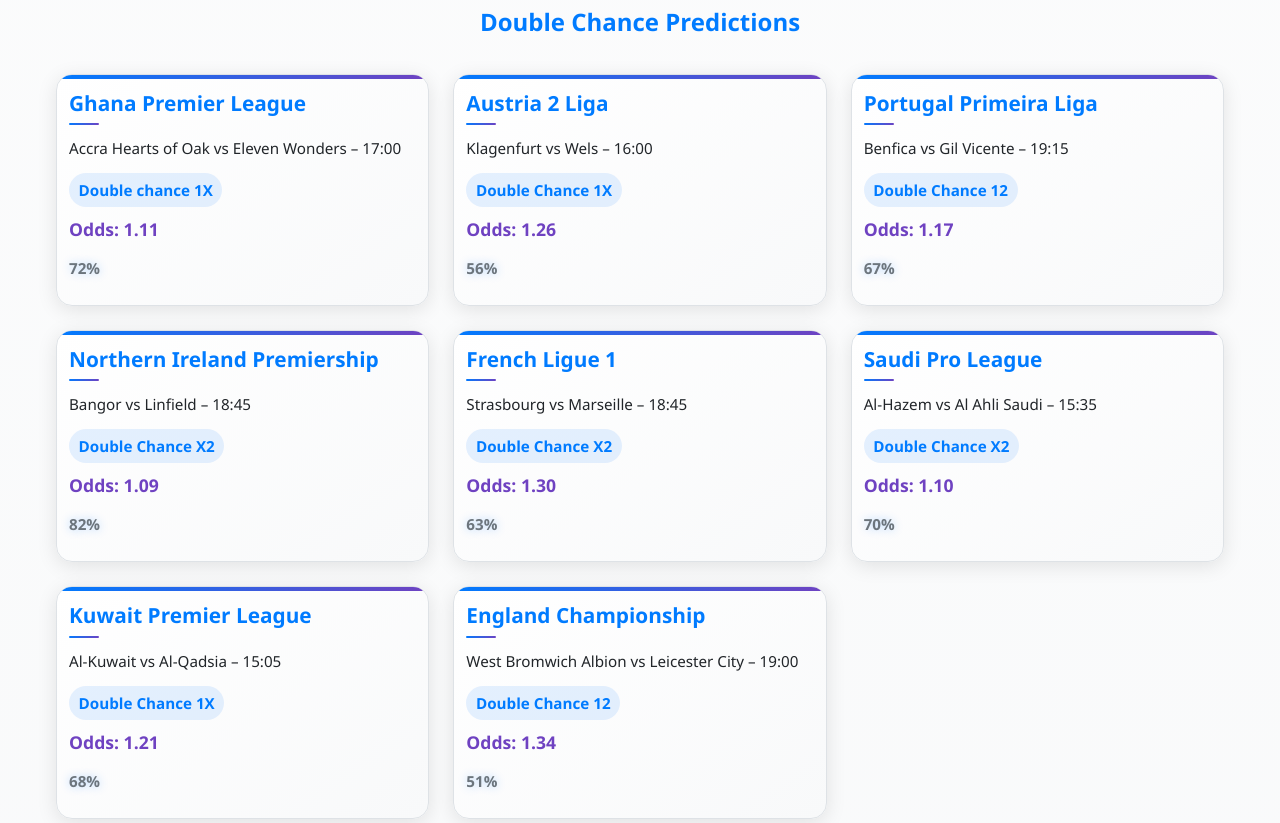
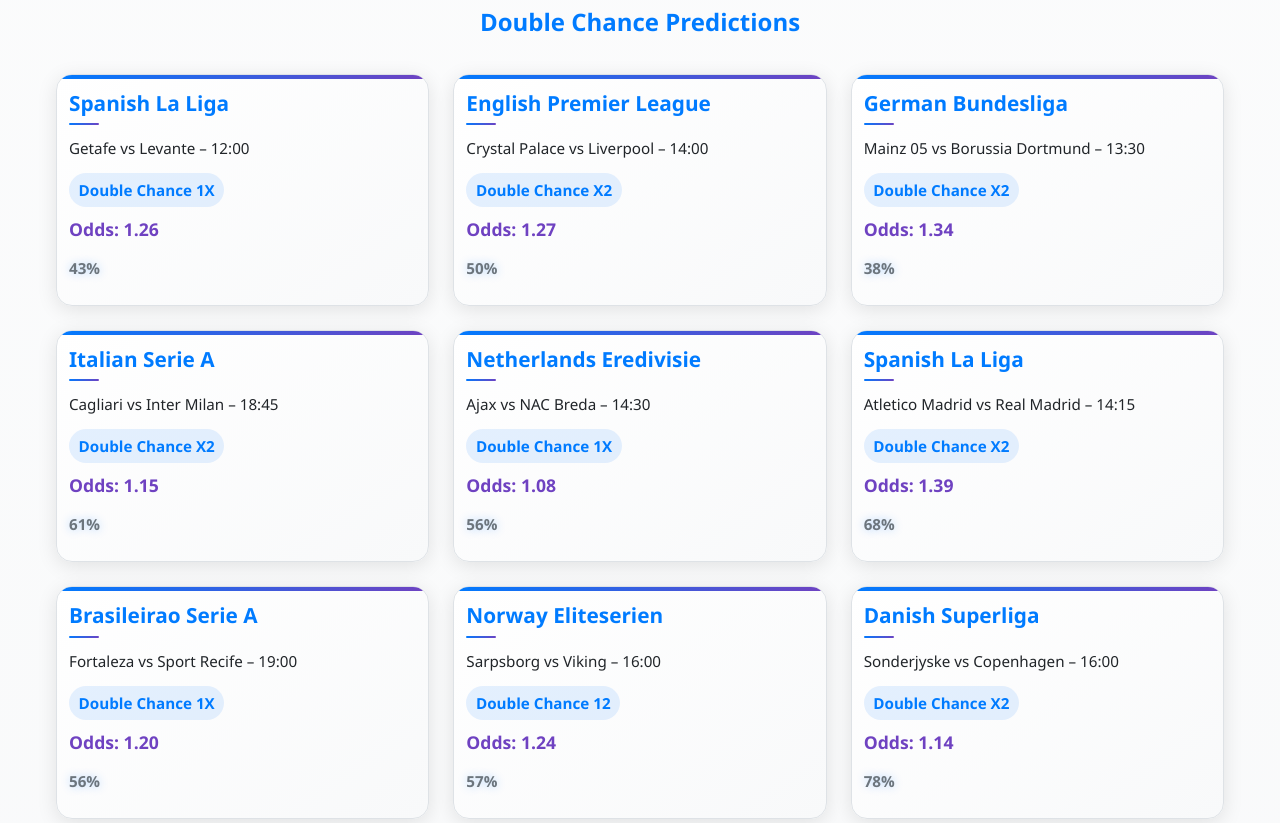
Before and after one commit to dromorongit/DhronePredictions, a website: page double-chance.html in a window 1280 px wide. Shown: the part 2206-3029 px from the top of the page. Drawn offline with Linux system fonts and the light colour scheme.

Commit message:
Update double-chance.html

```diff
--- a/double-chance.html
+++ b/double-chance.html
@@ -200,67 +200,75 @@
             <div class="predictions-grid">
                 <!-- Prediction 1 -->
                 <div class="prediction-card">
-                    <h3>Ghana Premier League</h3>
-                    <p class="fixture">Accra Hearts of Oak vs Eleven Wonders – 17:00</p>
-                    <p class="tip">Double chance 1X</p>
-                    <p class="odds">Odds: 1.11</p>
-                    <p class="probability" title="Probability to win">72%</p>
+                    <h3>Spanish La Liga</h3>
+                    <p class="fixture">Getafe vs Levante – 12:00</p>
+                    <p class="tip">Double Chance 1X</p>
+                    <p class="odds">Odds: 1.26</p>
+                    <p class="probability" title="Probability to win">43%</p>
                 </div>
                 <!-- Prediction 2 -->
                 <div class="prediction-card">
-                    <h3>Austria 2 Liga</h3>
-                    <p class="fixture">Klagenfurt vs Wels – 16:00</p>
-                    <p class="tip">Double Chance 1X</p>
-                    <p class="odds">Odds: 1.26</p>
-                    <p class="probability" title="Probability to win">56%</p>
+                    <h3>English Premier League</h3>
+                    <p class="fixture">Crystal Palace vs Liverpool – 14:00</p>
+                    <p class="tip">Double Chance X2</p>
+                    <p class="odds">Odds: 1.27</p>
+                    <p class="probability" title="Probability to win">50%</p>
                 </div>
                 <!-- Prediction 3 -->
                 <div class="prediction-card">
-                    <h3>Portugal Primeira Liga</h3>
-                    <p class="fixture">Benfica vs Gil Vicente – 19:15</p>
-                    <p class="tip">Double Chance 12</p>
-                    <p class="odds">Odds: 1.17</p>
-                    <p class="probability" title="Probability to win">67%</p>
+                    <h3>German Bundesliga</h3>
+                    <p class="fixture">Mainz 05 vs Borussia Dortmund – 13:30</p>
+                    <p class="tip">Double Chance X2</p>
+                    <p class="odds">Odds: 1.34</p>
+                    <p class="probability" title="Probability to win">38%</p>
                 </div>
                 <!-- Prediction 4 -->
                 <div class="prediction-card">
-                    <h3>Northern Ireland Premiership</h3>
-                    <p class="fixture">Bangor vs Linfield – 18:45</p>
+                    <h3>Italian Serie A</h3>
+                    <p class="fixture">Cagliari vs Inter Milan – 18:45</p>
                     <p class="tip">Double Chance X2</p>
-                    <p class="odds">Odds: 1.09</p>
-                    <p class="probability" title="Probability to win">82%</p>
+                    <p class="odds">Odds: 1.15</p>
+                    <p class="probability" title="Probability to win">61%</p>
                 </div>
                 <!-- Prediction 5 -->
                 <div class="prediction-card">
-                    <h3>French Ligue 1</h3>
-                    <p class="fixture">Strasbourg vs Marseille – 18:45</p>
-                    <p class="tip">Double Chance X2</p>
-                    <p class="odds">Odds: 1.30</p>
-                    <p class="probability" title="Probability to win">63%</p>
+                    <h3>Netherlands Eredivisie</h3>
+                    <p class="fixture">Ajax vs NAC Breda – 14:30</p>
+                    <p class="tip">Double Chance 1X</p>
+                    <p class="odds">Odds: 1.08</p>
+                    <p class="probability" title="Probability to win">56%</p>
                 </div>
                 <!-- Prediction 6 -->
                 <div class="prediction-card">
-                    <h3>Saudi Pro League</h3>
-                    <p class="fixture">Al-Hazem vs Al Ahli Saudi – 15:35</p>
+                    <h3>Spanish La Liga</h3>
+                    <p class="fixture">Atletico Madrid vs Real Madrid – 14:15</p>
                     <p class="tip">Double Chance X2</p>
-                    <p class="odds">Odds: 1.10</p>
-                    <p class="probability" title="Probability to win">70%</p>
+                    <p class="odds">Odds: 1.39</p>
+                    <p class="probability" title="Probability to win">68%</p>
                 </div>
                 <!-- Prediction 7 -->
                 <div class="prediction-card">
-                    <h3>Kuwait Premier League</h3>
-                    <p class="fixture">Al-Kuwait vs Al-Qadsia – 15:05</p>
+                    <h3>Brasileirao Serie A</h3>
+                    <p class="fixture">Fortaleza vs Sport Recife – 19:00</p>
                     <p class="tip">Double Chance 1X</p>
-                    <p class="odds">Odds: 1.21</p>
-                    <p class="probability" title="Probability to win">68%</p>
+                    <p class="odds">Odds: 1.20</p>
+                    <p class="probability" title="Probability to win">56%</p>
                 </div>
                 <!-- Prediction 8 -->
                 <div class="prediction-card">
-                    <h3>England Championship</h3>
-                    <p class="fixture">West Bromwich Albion vs Leicester City – 19:00</p>
+                    <h3>Norway Eliteserien</h3>
+                    <p class="fixture">Sarpsborg vs Viking – 16:00</p>
                     <p class="tip">Double Chance 12</p>
-                    <p class="odds">Odds: 1.34</p>
-                    <p class="probability" title="Probability to win">51%</p>
+                    <p class="odds">Odds: 1.24</p>
+                    <p class="probability" title="Probability to win">57%</p>
+                </div>
+                <!-- Prediction 9 -->
+                <div class="prediction-card">
+                    <h3>Danish Superliga</h3>
+                    <p class="fixture">Sonderjyske vs Copenhagen – 16:00</p>
+                    <p class="tip">Double Chance X2</p>
+                    <p class="odds">Odds: 1.14</p>
+                    <p class="probability" title="Probability to win">78%</p>
                 </div>
             </div>
         </section>
```
